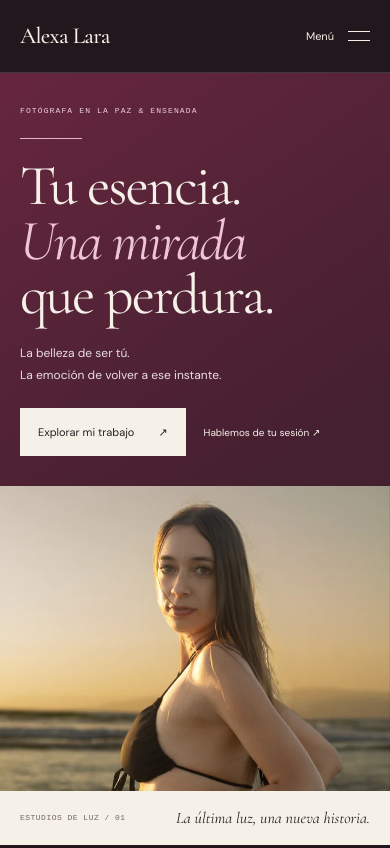
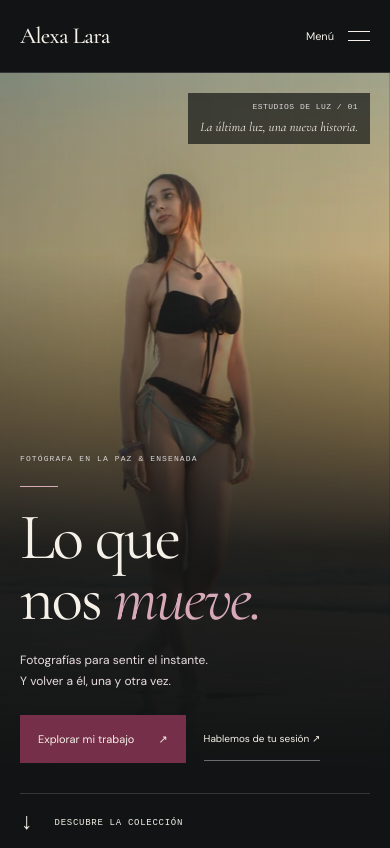
Before and after one commit to Ozzy-Barbosa/alexa-lara, a website: page index.html in a window 390 px wide. Shown: the top 848 px of the page. Drawn offline with nearby package versions, Linux system fonts and the light colour scheme.

Commit message:
Restore black photographic fade with subtle wine accents

```diff
--- a/assets/card/card.css
+++ b/assets/card/card.css
@@ -22,10 +22,10 @@ a:hover{text-decoration:underline;text-underline-offset:5px}
 .profile-photo img{width:100%;aspect-ratio:1;object-fit:contain}
 .profile-photo p{margin:0;color:var(--paper);font-size:10px;letter-spacing:.18em;text-align:center;line-height:1.8}
 .profile-photo p span{white-space:nowrap}
-.card-details{padding:43px 42px 33px}
+.card-details{padding:43px 42px 33px;min-width:0}
 .eyebrow{font-size:9px;font-weight:500;letter-spacing:.18em;line-height:1.8;margin:0 0 13px;color:var(--muted)}
 h1,h2,.card-intro{font-family:"Cormorant Garamond",Georgia,serif;font-weight:600;letter-spacing:-.035em}
-h1{font-size:clamp(56px,6vw,77px);line-height:1;margin:0 0 17px;white-space:nowrap}
+h1{font-size:clamp(56px,6vw,77px);line-height:1;margin:0 0 17px}
 .card-intro{font-size:35px;line-height:1.05;margin:0 0 16px}
 em{font-style:normal;color:var(--wine)}
 .disciplines{font-size:12px;line-height:1.7;color:var(--muted);margin:0 0 27px}
--- a/index.html
+++ b/index.html
@@ -5,7 +5,7 @@
   <meta name="viewport" content="width=device-width, initial-scale=1">
   <title>Alexa Lara — Fotógrafa en La Paz | Retratos, editorial y producto</title>
   <meta name="description" content="Fotografía con una mirada propia. Descubre el trabajo de Alexa Lara: retratos, editorial, familia y fotografía de producto en La Paz y Ensenada. Consulta tu sesión.">
-  <meta name="theme-color" content="#21171d">
+  <meta name="theme-color" content="#111314">
   <meta name="robots" content="index,follow,max-image-preview:large">
   <meta property="og:type" content="website">
   <meta property="og:locale" content="es_MX">
@@ -25,7 +25,7 @@
   <link rel="preconnect" href="https://fonts.googleapis.com">
   <link rel="preconnect" href="https://fonts.gstatic.com" crossorigin>
   <link href="https://fonts.googleapis.com/css2?family=Cormorant+Garamond:ital,wght@0,400;0,500;0,600;1,400;1,500&family=DM+Sans:wght@400;500;600;700&display=swap" rel="stylesheet">
-  <link rel="preload" as="image" href="assets/portfolio/client-eb564a12cb2ba25d-1600.webp" imagesrcset="assets/portfolio/client-eb564a12cb2ba25d-800.webp 800w, assets/portfolio/client-eb564a12cb2ba25d-1600.webp 1600w" imagesizes="(max-width: 900px) 100vw, 58vw">
+  <link rel="preload" as="image" href="assets/portfolio/client-0e241686bc2190ec-1600.webp" imagesrcset="assets/portfolio/client-0e241686bc2190ec-800.webp 601w, assets/portfolio/client-0e241686bc2190ec-1600.webp 1203w" imagesizes="(max-width: 650px) 100vw, 62vw">
   <link rel="stylesheet" href="styles.css">
   <noscript><style>#quote-form,.menu-toggle,.motion-toggle,.gallery-toolbar{display:none!important}@media(max-width:900px){.nav{flex-wrap:wrap}.nav-links{position:static;display:flex;flex-wrap:wrap;width:100%;padding:12px 0}.nav-links a{font-size:12px;padding:9px}.nav-links .nav-contact{border:0}}</style></noscript>
   <script type="application/ld+json">
@@ -60,13 +60,13 @@
         <div class="cover-copy">
           <p class="eyebrow cover-kicker">FOTÓGRAFA EN LA PAZ & ENSENADA</p>
           <span class="cover-rule" aria-hidden="true"></span>
-          <h1 id="hero-title">Tu esencia.<br><em>Una mirada</em><br>que perdura.</h1>
-          <p class="cover-description">La belleza de ser tú.<br>La emoción de volver a ese instante.</p>
+          <h1 id="hero-title">Lo que<br>nos <em>mueve.</em></h1>
+          <p class="cover-description">Fotografías para sentir el instante.<br>Y volver a él, una y otra vez.</p>
           <div class="cover-actions"><a class="button button-cream" href="#portafolio">Explorar mi trabajo <span aria-hidden="true">↗</span></a><a class="text-link" href="#contacto">Hablemos de tu sesión ↗</a></div>
           <p class="cover-signature">Una historia. Tu historia.</p>
         </div>
         <figure class="cover-photograph">
-          <img src="assets/portfolio/client-eb564a12cb2ba25d-1600.webp" srcset="assets/portfolio/client-eb564a12cb2ba25d-800.webp 800w, assets/portfolio/client-eb564a12cb2ba25d-1600.webp 1600w" sizes="(max-width: 900px) 100vw, 58vw" alt="Retrato de perfil junto al mar, iluminado por la última luz del atardecer" width="1600" height="1065" fetchpriority="high">
+          <img src="assets/portfolio/client-0e241686bc2190ec-1600.webp" srcset="assets/portfolio/client-0e241686bc2190ec-800.webp 601w, assets/portfolio/client-0e241686bc2190ec-1600.webp 1203w" sizes="(max-width: 650px) 100vw, 62vw" alt="Retrato de una mujer de pie junto al mar con luz dorada de atardecer" width="1203" height="1600" fetchpriority="high">
           <figcaption><span>ESTUDIOS DE LUZ / 01</span><span>La última luz, una nueva historia.</span></figcaption>
         </figure>
       </div>
--- a/styles.css
+++ b/styles.css
@@ -4,9 +4,9 @@
   --paper-deep:#ebe1db;
   --ink:#2b2024;
   --muted:#75646a;
-  --dark:#21171d;
+  --dark:#111314;
   --accent:#762f49;
-  --rose:#e2b5c4;
+  --rose:#d7a9b9;
   --line:#d9c8ce;
   --serif:"Cormorant Garamond",Georgia,serif;
   --sans:"DM Sans",Arial,sans-serif;
@@ -198,7 +198,7 @@ button:disabled {
 }
 
 .site-header.scrolled {
-  background:#21171df5;
+  background:#111314f5;
   backdrop-filter:blur(16px)
 }
 
@@ -287,21 +287,22 @@ button:disabled {
 }
 
 .hero-cover {
-  display:grid;
-  grid-template-columns:44% 56%;
-  min-height:650px
+  position:relative;
+  isolation:isolate;
+  min-height:750px
 }
 
 .cover-copy {
-  padding:64px 40px 40px max(56px,calc((100vw - 1380px)/2));
-  background:linear-gradient(145deg,#66263e,#452030 85%);
+  position:relative;
+  min-height:inherit;
+  padding:54px max(56px,calc((100vw - 1380px)/2)) 50px;
   display:flex;
   flex-direction:column;
   align-items:start
 }
 
 .cover-kicker {
-  color:#ebcfd9;
+  color:#d8d4d5;
   font-size:9px;
   letter-spacing:.14em
 }
@@ -310,19 +311,19 @@ button:disabled {
   width:62px;
   height:1px;
   background:var(--rose);
-  margin-block:32px
+  margin-block:55px 38px
 }
 
 .cover-copy h1 {
-  font-size:clamp(68px,6.6vw,103px);
-  line-height:.96;
+  font-size:clamp(90px,9.5vw,146px);
+  line-height:.88;
   letter-spacing:-.035em;
   font-weight:400;
   animation:title-enter 800ms cubic-bezier(.16,1,.3,1) both
 }
 
 .cover-copy h1 em {
-  color:#edc5d3
+  color:var(--rose)
 }
 
 .cover-description {
@@ -334,40 +335,49 @@ button:disabled {
 
 .cover-actions {
   display:flex;
-  align-items:start;
-  flex-direction:column;
-  gap:10px;
+  align-items:center;
+  flex-wrap:wrap;
+  gap:28px;
   margin-top:30px
 }
 
 .cover-actions .button-cream {
-  background:var(--paper);
-  border-color:var(--paper)
+  background:var(--accent);
+  color:var(--paper);
+  border-color:var(--accent)
 }
 
 .cover-actions .button-cream:hover {
-  background:var(--rose);
-  border-color:var(--rose)
+  background:#8b3d58;
+  border-color:#8b3d58
 }
 
 .cover-actions .text-link {
-  border:0;
+  border-color:#ffffff60;
   font-size:11px
 }
 
 .cover-signature {
   margin-top:auto;
-  padding-top:38px;
+  padding-top:32px;
   font:italic 20px var(--serif);
   color:#dfbac8
 }
 
 .cover-photograph {
-  position:relative;
+  position:absolute;
+  inset:0 0 0 38%;
+  z-index:-1;
   overflow:hidden;
-  display:grid;
-  grid-template-rows:minmax(0,1fr) auto;
-  background:#45392f
+  background:var(--dark)
+}
+
+.cover-photograph::after {
+  content:"";
+  position:absolute;
+  inset:0;
+  background:linear-gradient(90deg,#111314 0%,#11131470 20%,transparent 50%),linear-gradient(0deg,#111314e8 0%,transparent 30%,transparent 90%,#11131430);
+  pointer-events:none
 }
 
 .cover-photograph img {
@@ -375,24 +385,27 @@ button:disabled {
   height:100%;
   min-height:0;
   object-fit:cover;
-  object-position:73% center;
+  object-position:50% 30%;
   animation:scene-enter 1200ms cubic-bezier(.2,.7,.2,1) both
 }
 
 .cover-photograph figcaption {
-  display:flex;
-  align-items:center;
-  justify-content:space-between;
-  gap:16px;
-  padding:20px 32px;
-  background:var(--paper);
-  color:var(--ink);
+  position:absolute;
+  z-index:1;
+  bottom:40px;
+  right:56px;
+  display:flex;
+  flex-direction:column;
+  align-items:end;
+  gap:8px;
+  color:var(--paper);
+  text-shadow:0 1px 12px #0009;
   font:italic 18px var(--serif)
 }
 
 .cover-photograph figcaption span:first-child {
   font:9px var(--mono);
-  color:var(--muted);
+  color:#dfd7db;
   letter-spacing:.06em
 }
 
@@ -403,6 +416,8 @@ button:disabled {
   padding-block:8px;
   gap:24px
 }
+
+.cover-bottom {border-top:1px solid #ffffff26}
 
 .cover-bottom>p {
   font:9px var(--mono);
@@ -613,8 +628,8 @@ button:disabled {
 
 @media(max-width:1100px) {
   .cover-copy {padding-left:32px;padding-right:28px}
-  .cover-copy h1 {font-size:7.2vw}
-  .cover-photograph figcaption {padding-inline:22px;flex-wrap:wrap;gap:6px}
+  .cover-copy h1 {font-size:11vw}
+  .cover-photograph figcaption {right:32px;font-size:16px}
   .digital-contact-layout {gap:5%}
   .digital-card {padding:25px}
   .digital-card-body {gap:18px}
@@ -623,30 +638,32 @@ button:disabled {
 }
 
 @media(max-width:900px) {
-  .hero-cover {grid-template-columns:1fr;min-height:0}
-  .cover-copy {padding:42px 32px 38px;position:relative}
-  .cover-copy h1 {font-size:clamp(64px,10vw,85px)}
-  .cover-rule {margin-block:22px}
+  .hero-cover {min-height:690px}
+  .cover-copy {padding:40px 32px 38px}
+  .cover-copy h1 {font-size:12vw}
+  .cover-rule {margin-block:70px 35px}
   .cover-description {margin-top:20px}
   .cover-actions {flex-direction:row;align-items:center;margin-top:24px;gap:25px}
-  .cover-signature {position:absolute;right:32px;bottom:42px;writing-mode:vertical-rl;padding:0}
-  .cover-photograph img {aspect-ratio:1.75;height:auto;object-position:center}
+  .cover-signature {padding-top:32px}
   .digital-contact-layout {grid-template-columns:1fr;gap:40px}
   .digital-card {max-width:550px;width:100%}
 }
 
 @media(max-width:650px) {
-  .cover-copy {padding:32px 20px 30px}
+  .hero-cover {min-height:720px}
+  .cover-copy {padding:305px 20px 30px;justify-content:end}
   .cover-kicker {font-size:8px}
-  .cover-copy h1 {font-size:clamp(57px,13.9vw,80px)}
-  .cover-rule {margin-block:20px}
+  .cover-copy h1 {font-size:clamp(64px,16.8vw,105px);line-height:.94}
+  .cover-rule {width:38px;margin-block:20px}
   .cover-description {font-size:12px;margin-top:20px}
   .cover-actions {gap:18px;margin-top:22px;flex-wrap:wrap}
   .cover-actions .button {font-size:11px;padding:12px 17px;gap:24px;min-height:48px}
   .cover-actions .text-link {font-size:10px;min-height:44px}
   .cover-signature {display:none}
-  .cover-photograph img {aspect-ratio:1.28;object-position:72% center}
-  .cover-photograph figcaption {padding:17px 20px;font-size:16px}
+  .cover-photograph {inset:0}
+  .cover-photograph img {object-position:62% 15%}
+  .cover-photograph::after {background:linear-gradient(0deg,#111314 3%,#111314e8 34%,#11131420 75%),linear-gradient(90deg,#11131435,transparent)}
+  .cover-photograph figcaption {top:20px;bottom:auto;right:20px;font-size:13px;padding:9px 12px;background:#111314b0;text-shadow:none}
   .cover-photograph figcaption span:first-child {font-size:8px}
   .cover-bottom {padding-block:7px}
   .cover-bottom>p {display:none}
```
Also changed, not shown: docs/PROMPT-IDENTIDAD-V6.md (+5 -3 lines), docs/PUBLICACION.md (+15 -0 lines), docs/TARJETA-DIGITAL.md (+1 -1 lines), docs/VERIFICACION.md (+3 -2 lines), README.md, docs/previews/v6-portada-escritorio.png, docs/previews/v6-portada-movil.png.
